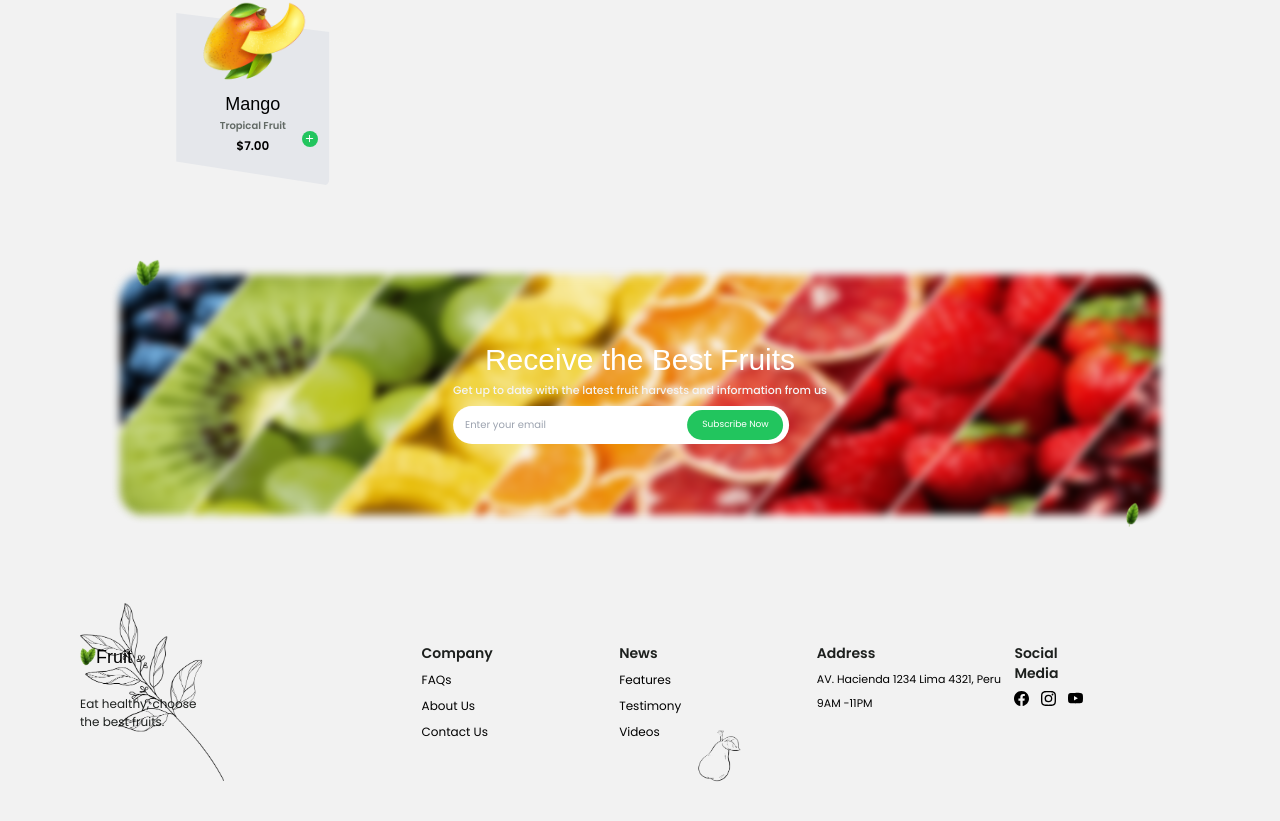
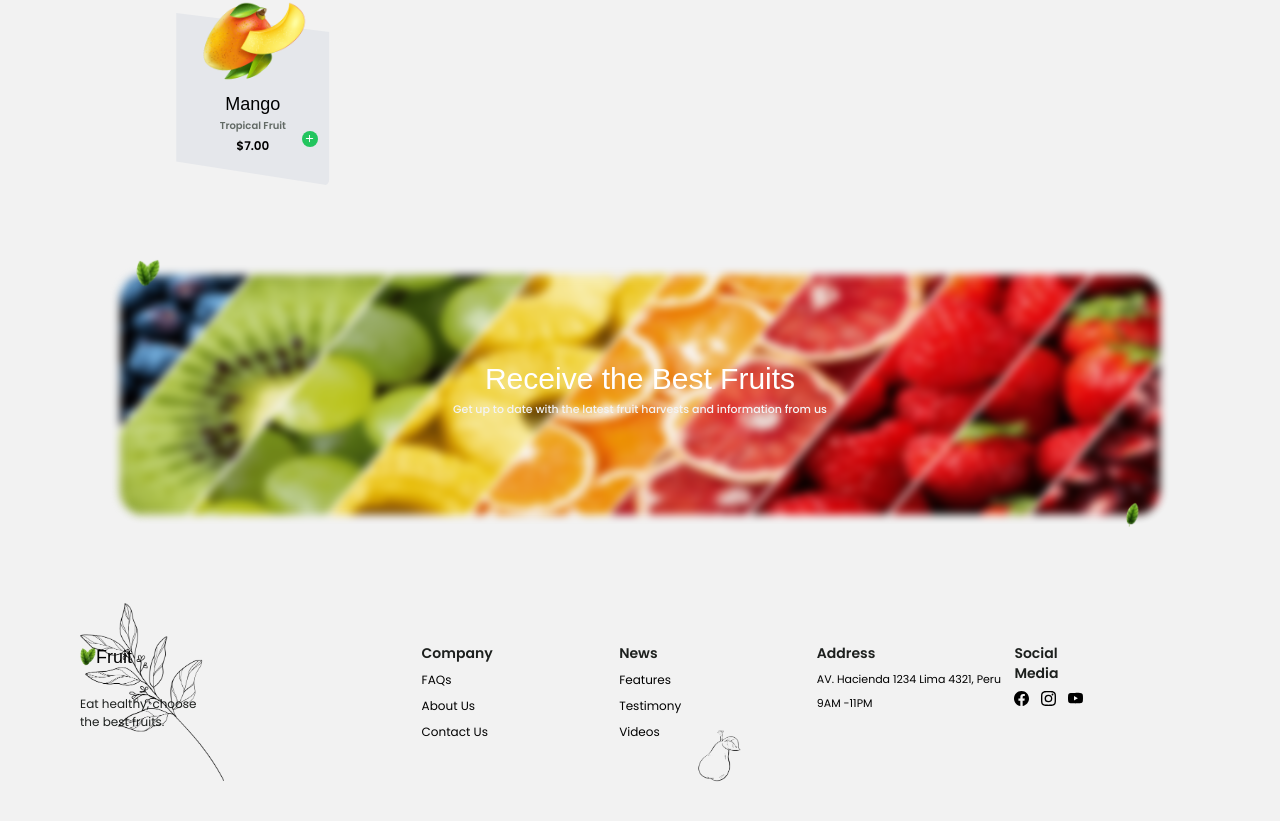
Before and after one commit to micheal-Oluwafemi/fruitful-treats, a React (Vite) app: page / in a window 1280 px wide. Shown: the part 1891-2712 px from the top of the page. Built offline with nearby package versions, Linux system fonts and the light colour scheme; a web font is replaced by a local one.

Commit message:
Update CTA.jsx

```diff
--- a/src/components/CTA.jsx
+++ b/src/components/CTA.jsx
@@ -28,7 +28,7 @@ const CTA = () => {
             us
           </p>
 
-          <div className='bg-white pl-3 pr-1.5 py-1 flex items-center rounded-full justify-between w-[90%] '>
+          <div className='bg-white pl-3 pr-1.5 py-1 flex items-center rounded-full justify-between w-[90%] me:block hidden'>
             <input
               type='text'
               placeholder='Enter your email'
```
